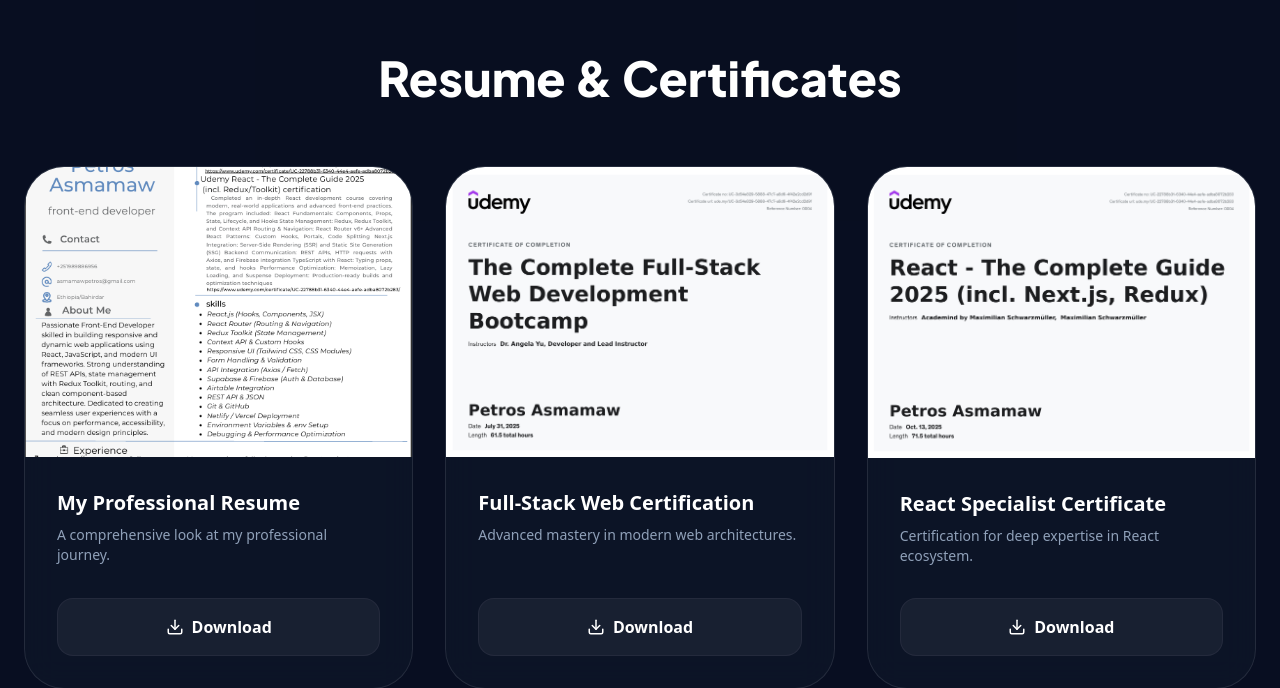
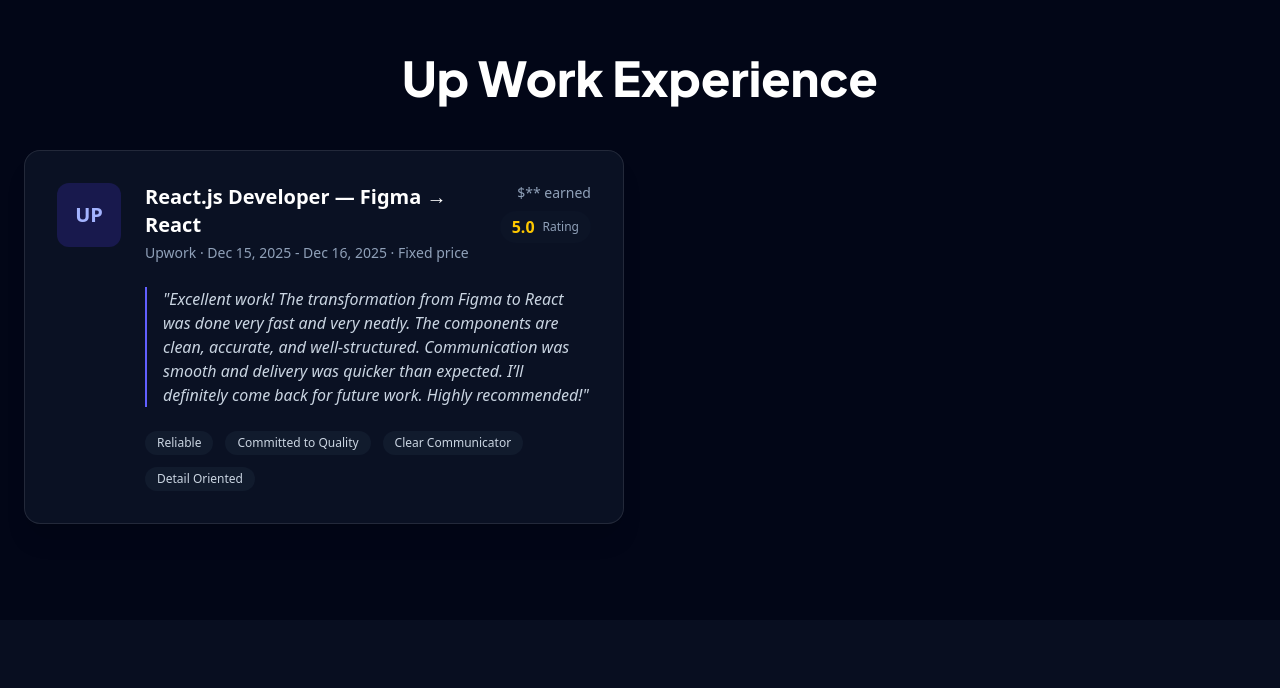
Before and after one commit to petrosasmamaw/Petros-Asmamaw-Portfolio-Updated, a React (Vite) app: page / in a window 1280 px wide. Shown: the part 2574-3262 px from the top of the page. Built offline with nearby package versions, Linux system fonts and the light colour scheme.

Commit message:
work experince add

```diff
--- a/src/App.jsx
+++ b/src/App.jsx
@@ -4,6 +4,7 @@
 import Hero from './components/Hero.jsx';
 import Expertise from './components/Expertise.jsx';
 import Skills from './components/Skills.jsx';
+import Experience from './components/Experience.jsx';
 import Certificates from './components/Certificates.jsx';
 import Projects from './components/Projects.jsx';
 import Contact from './components/Contact.jsx';
@@ -34,6 +35,7 @@
         <Hero />
         <Expertise />
         <Skills />
+        <Experience />
         <Certificates />
         <Projects />
         <Contact />
--- /dev/null
+++ b/src/components/Experience.jsx
@@ -0,0 +1,16 @@
+import React from 'react';
+import WorkExperience from './workExperience.jsx';
+
+export default function Experience() {
+  return (
+    <section id="experience" className="py-24">
+      <div className="max-w-7xl mx-auto px-6">
+        <h2 className="text-4xl md:text-5xl font-heading font-black mb-12 text-center text-white">Up Work Experience</h2>
+
+        <div className="grid grid-cols-1 md:grid-cols-2 gap-8">
+          <WorkExperience />
+        </div>
+      </div>
+    </section>
+  );
+}
--- /dev/null
+++ b/src/components/workExperience.jsx
@@ -0,0 +1,43 @@
+import React from 'react';
+import { motion } from 'framer-motion';
+
+export default function WorkExperience() {
+  return (
+    <div className="p-8 glass rounded-2xl shadow-xl">
+      <div className="flex items-start gap-6">
+        <div className="w-16 h-16 rounded-xl bg-indigo-600/20 flex items-center justify-center text-indigo-300 font-black text-xl">UP</div>
+        <div className="flex-1">
+          <div className="flex items-start justify-between">
+            <div>
+              <h3 className="text-xl font-bold text-white">React.js Developer — Figma → React</h3>
+              <p className="text-sm text-slate-400 mt-1">Upwork · Dec 15, 2025 - Dec 16, 2025 · Fixed price</p>
+            </div>
+            <div className="text-right">
+              <p className="text-sm text-slate-400">$** earned</p>
+              <div className="mt-2 inline-flex items-center gap-2 bg-slate-900/40 px-3 py-1 rounded-full">
+                <span className="text-yellow-400 font-bold">5.0</span>
+                <span className="text-xs text-slate-400">Rating</span>
+              </div>
+            </div>
+          </div>
+
+          <motion.blockquote
+            initial={{ opacity: 0, y: 6 }}
+            animate={{ opacity: 1, y: 0 }}
+            transition={{ delay: 0.05 }}
+            className="mt-6 text-slate-300 italic border-l-2 border-indigo-500 pl-4"
+          >
+            "Excellent work! The transformation from Figma to React was done very fast and very neatly. The components are clean, accurate, and well-structured. Communication was smooth and delivery was quicker than expected. I’ll definitely come back for future work. Highly recommended!"
+          </motion.blockquote>
+
+          <div className="mt-6 flex flex-wrap gap-3">
+            <span className="px-3 py-1 bg-slate-800/40 text-slate-300 rounded-full text-xs">Reliable</span>
+            <span className="px-3 py-1 bg-slate-800/40 text-slate-300 rounded-full text-xs">Committed to Quality</span>
+            <span className="px-3 py-1 bg-slate-800/40 text-slate-300 rounded-full text-xs">Clear Communicator</span>
+            <span className="px-3 py-1 bg-slate-800/40 text-slate-300 rounded-full text-xs">Detail Oriented</span>
+          </div>
+        </div>
+      </div>
+    </div>
+  );
+}
```
